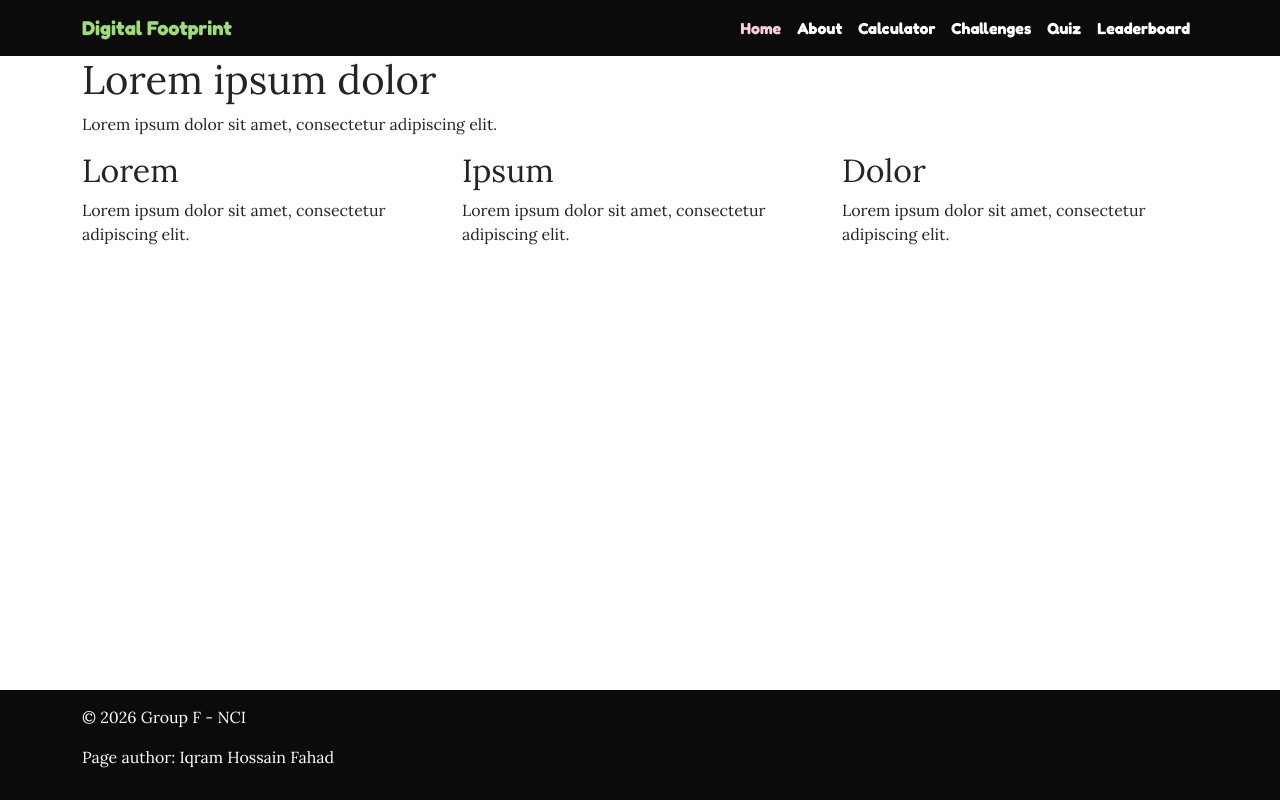
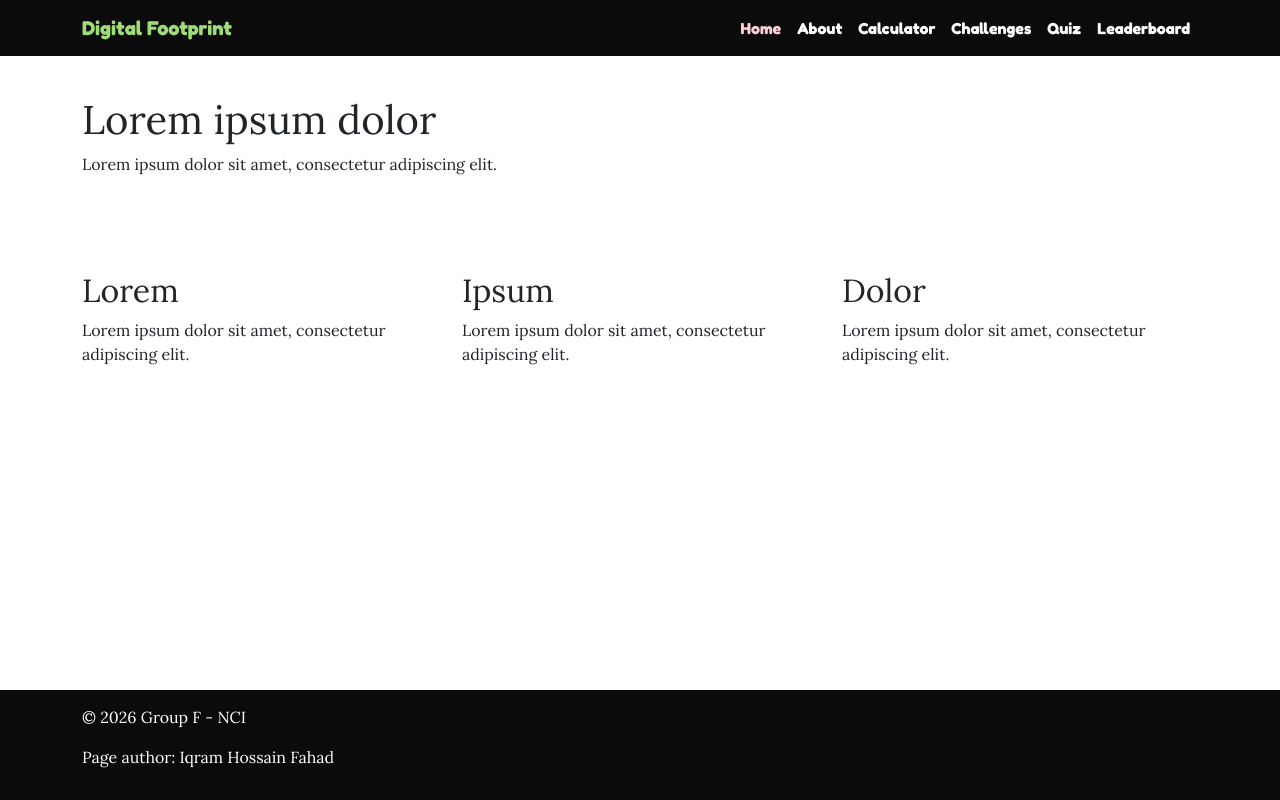
Before and after one commit to Iqram-Hossain-Fahad/Digital_footprint, a plain HTML site: page index.html in a window 1280 px wide. Drawn offline with nearby package versions, Linux system fonts and the light colour scheme.

Commit message:
Css for space around each section

```diff
--- a/css/style.css
+++ b/css/style.css
@@ -62,7 +62,10 @@ footer {
 /* ==========================================================
    IQRAM
    ========================================================== */
-
+/* Space around each section */
+section {
+	padding: 40px 0;
+}
 
 
 /* ========== END IQRAM ========== */
```
